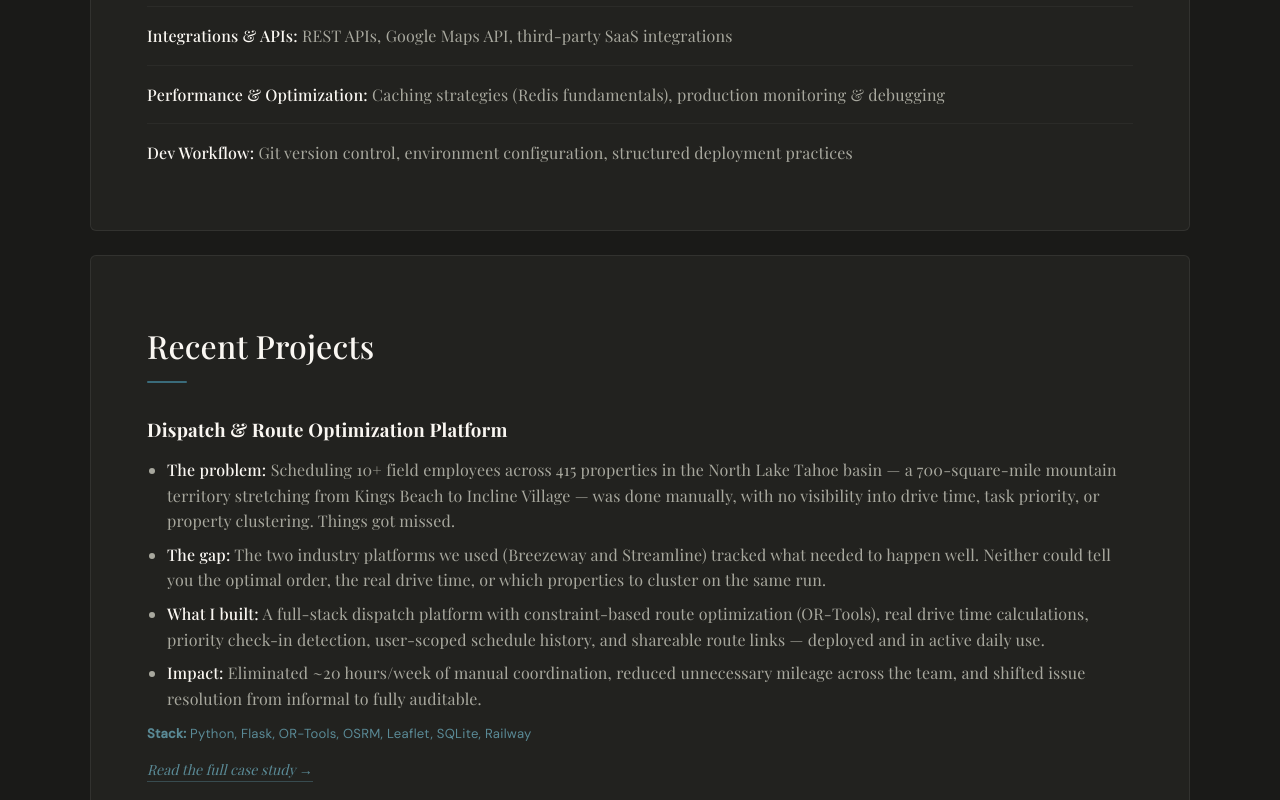
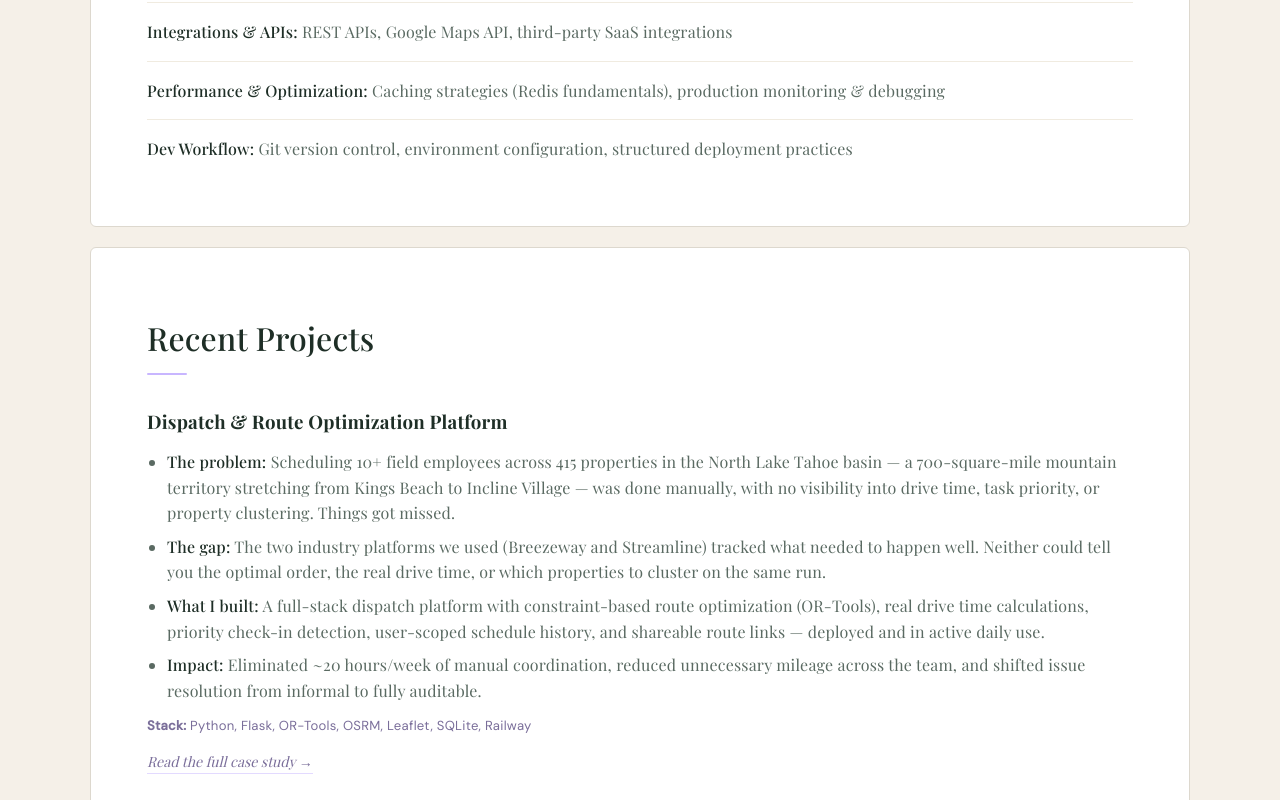
Before and after one commit to madelinegit/madelinedotcom, a React (Vite) app: page / in a window 1280 px wide. Shown: the part 1780-2580 px from the top of the page. Built offline with nearby package versions, Linux system fonts and the light colour scheme.

Commit message:
Update global.css

```diff
--- a/src/styles/global.css
+++ b/src/styles/global.css
@@ -11,8 +11,8 @@ html { scroll-behavior: smooth; }
 
 body {
   font-family: 'Playfair Display', serif;
-  background-color: var(--ink);
-  color: var(--cream);
+  background-color: #f5f0e8;
+  color: #1e2e26;
   line-height: 1.6;
   font-weight: 400;
   letter-spacing: 0.2px;
@@ -24,37 +24,31 @@ section {
   margin: 0 auto;
 }
 
-h1 {
-  font-size: 3rem;
-  font-weight: 600;
-  letter-spacing: -0.5px;
-}
+h1 { font-size: 3rem; font-weight: 600; letter-spacing: -0.5px; }
 
 h2 {
   font-size: 2rem;
   margin-bottom: 30px;
   font-weight: 500;
-  color: var(--cream);
+  color: #1e2e26;
 }
 
-h3 {
-  color: var(--cream);
-  margin-bottom: 0.5rem;
-}
+h3 { color: #1e2e26; margin-bottom: 0.5rem; }
 
-p { color: var(--muted-text); font-size: 1rem; }
+p { color: #5a6a62; font-size: 1rem; }
 
 /* ── Section cards ── */
 .section {
-  background: #22221f;
+  background: #ffffff;
   border-radius: 6px;
-  border: 1px solid rgba(255, 255, 255, 0.07);
-  margin-bottom: 1.5rem;
-  transition: border-color 0.3s ease;
+  border: 1px solid #ddd8ce;
+  margin-bottom: 1.25rem;
+  transition: border-color 0.3s ease, box-shadow 0.3s ease;
 }
 
 .section:hover {
-  border-color: rgba(58, 107, 122, 0.3);
+  border-color: #c8b6ff;
+  box-shadow: 0 4px 20px rgba(200, 182, 255, 0.12);
 }
 
 .section ul {
@@ -65,8 +59,8 @@ p { color: var(--muted-text); font-size: 1rem; }
 
 .section li {
   margin-bottom: 1rem;
-  color: #a8a89e;
-  border-bottom: 1px solid rgba(255,255,255,0.04);
+  color: #5a6a62;
+  border-bottom: 1px solid #f0ebe0;
   padding-bottom: 1rem;
 }
 
@@ -76,9 +70,25 @@ p { color: var(--muted-text); font-size: 1rem; }
   margin-bottom: 0;
 }
 
-.section li strong {
-  color: var(--cream);
-  font-weight: 500;
+.section li strong { color: #1e2e26; font-weight: 500; }
+
+/* ── Section h2 accent line ── */
+.section h2 {
+  position: relative;
+  padding-bottom: 0.75rem;
+  margin-bottom: 2rem;
+  color: #1e2e26;
+}
+
+.section h2::after {
+  content: '';
+  position: absolute;
+  bottom: 0;
+  left: 0;
+  width: 2.5rem;
+  height: 2px;
+  background: #c8b6ff;
+  border-radius: 1px;
 }
 
 /* ── Experience / Education ── */
@@ -96,13 +106,13 @@ p { color: var(--muted-text); font-size: 1rem; }
   margin-bottom: 0.5rem;
   border-bottom: none;
   padding-bottom: 0;
-  color: #a8a89e;
+  color: #5a6a62;
 }
 
 .experience-item, .education-item {
   margin-bottom: 2.75rem;
   padding-bottom: 2.75rem;
-  border-bottom: 1px solid rgba(255,255,255,0.06);
+  border-bottom: 1px solid #ede8df;
 }
 
 .experience-item:last-child,
@@ -125,13 +135,13 @@ p { color: var(--muted-text); font-size: 1rem; }
   margin-bottom: 0.5rem;
   border-bottom: none;
   padding-bottom: 0;
-  color: #a8a89e;
+  color: #5a6a62;
 }
 
 .automation-item {
   margin-bottom: 2.5rem;
   padding-bottom: 2.5rem;
-  border-bottom: 1px solid rgba(255,255,255,0.06);
+  border-bottom: 1px solid #ede8df;
 }
 
 .automation-item:last-child {
@@ -143,7 +153,7 @@ p { color: var(--muted-text); font-size: 1rem; }
 .stack {
   margin-top: 0.75rem;
   font-size: 0.82rem;
-  color: var(--lake-light);
+  color: #7a6e9a;
   font-family: 'DM Sans', sans-serif;
   letter-spacing: 0.02em;
 }
@@ -158,40 +168,19 @@ p { color: var(--muted-text); font-size: 1rem; }
   font-family: 'Playfair Display', serif;
   font-size: 0.88rem;
   font-style: italic;
-  color: var(--lake-light);
+  color: #7a6e9a;
   cursor: pointer;
-  border-bottom: 1px solid rgba(90, 138, 150, 0.4);
+  border-bottom: 1px solid rgba(200, 182, 255, 0.5);
   transition: color 0.2s, border-color 0.2s;
 }
 
 .case-study-trigger:hover {
-  color: var(--cream);
-  border-bottom-color: var(--cream);
+  color: #1e2e26;
+  border-bottom-color: #1e2e26;
 }
 
-/* ── Section accent line on h2 ── */
-.section h2 {
-  position: relative;
-  padding-bottom: 0.75rem;
-  margin-bottom: 2rem;
-}
-
-.section h2::after {
-  content: '';
-  position: absolute;
-  bottom: 0;
-  left: 0;
-  width: 2.5rem;
-  height: 2px;
-  background: var(--lake);
-  border-radius: 1px;
-}
-
-/* ── Contact section ── */
-#contact a {
-  color: var(--lake-light);
-}
-
-#contact a:hover {
-  color: var(--cream);
-}
+/* ── Contact ── */
+#contact p { color: #5a6a62; }
+#contact a { color: #7a6e9a; }
+#contact a:hover { color: #1e2e26; }
+#contact a:hover { color: #1e2e26; }
```
